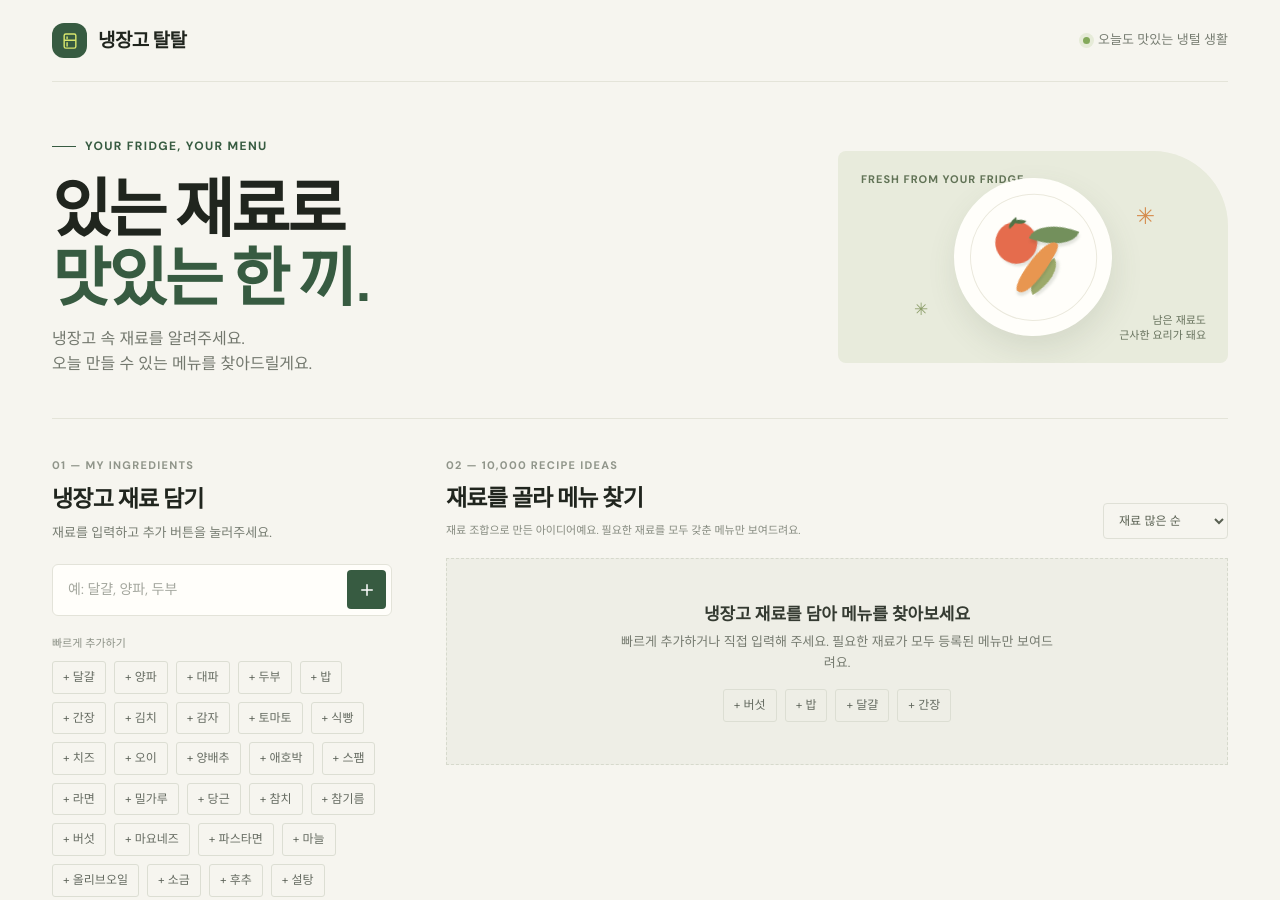
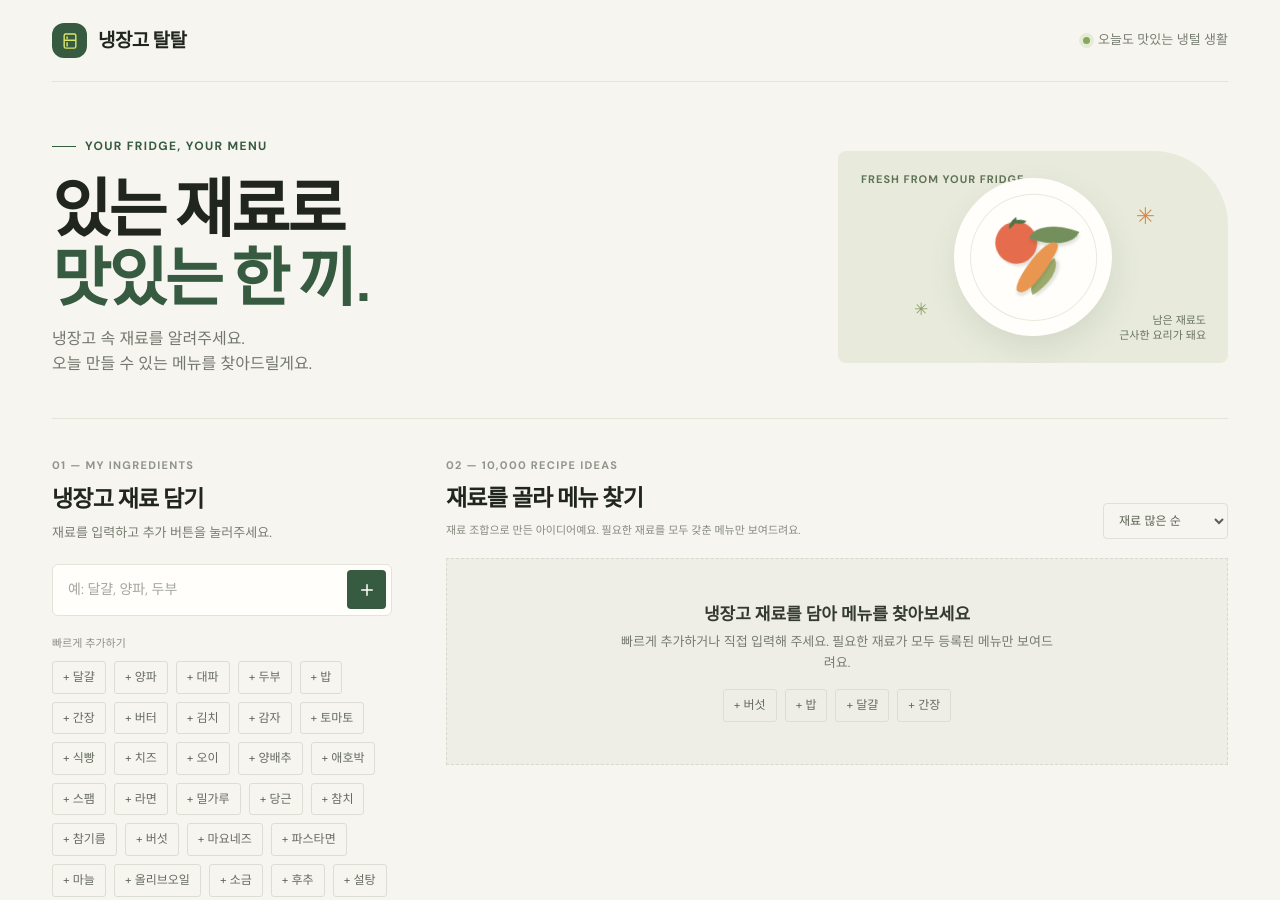
Before and after one commit to bc01058735440-ui/chatgpt, a plain HTML site: page index.html in a window 1280 px wide. Shown: the top 900 px of the page. Drawn offline with Linux system fonts and the light colour scheme.

Commit message:
간장계란밥 메뉴 추가 및 버터 빠른 추가 확인
- 추가: .playwright-mcp/console-2026-10-16T06-17-18-167Z.log
- 추가: .playwright-mcp/page-2026-10-16T06-17-18-681Z.yml
- 수정: index.html

```diff
--- a/index.html
+++ b/index.html
@@ -293,7 +293,7 @@
       return options;
     }
     recipes.push(...createRecipeIdeas(10000-recipes.length));
-    const quickIngredients=['달걀','양파','대파','두부','밥','간장','김치','감자','토마토','식빵','치즈','오이','양배추','애호박','스팸','라면','밀가루','당근','참치','참기름','버섯','마요네즈','파스타면','마늘','올리브오일','소금','후추','설탕'];
+    const quickIngredients=['달걀','양파','대파','두부','밥','간장','버터','김치','감자','토마토','식빵','치즈','오이','양배추','애호박','스팸','라면','밀가루','당근','참치','참기름','버섯','마요네즈','파스타면','마늘','올리브오일','소금','후추','설탕'];
     const foodPhotos={
       friedRice:{url:'https://thumb.wikimedia.org/wikipedia/commons/thumb/c/c9/Egg_Fried_Rice.jpg/960px-Egg_Fried_Rice.jpg',credit:'Wikimedia Commons',source:'https://commons.wikimedia.org/wiki/File:Egg_Fried_Rice.jpg'},
       stew:{url:'https://thumb.wikimedia.org/wikipedia/commons/thumb/3/33/Korean_stew-Sundubu_jjigae-05.jpg/960px-Korean_stew-Sundubu_jjigae-05.jpg',credit:'Wikimedia Commons',source:'https://commons.wikimedia.org/wiki/File:Korean_stew-Sundubu_jjigae-05.jpg'},
```
Also changed, not shown: 2 other files.
